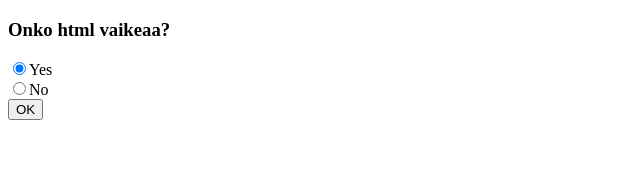
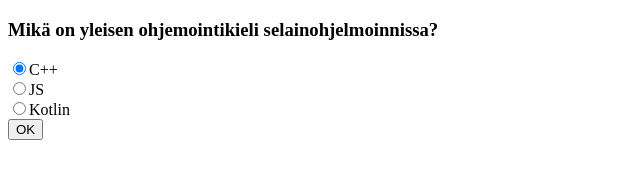
Before and after one commit to repenaattori/js, a plain HTML site: page index.html in a window 1280 px wide. Shown: the whole page, without its empty margins (0-640 px from the left). Drawn offline with Linux system fonts and the light colour scheme.

Commit message:
Laitetaan

```diff
--- a/code.js
+++ b/code.js
@@ -1,22 +1,26 @@
 let index = 0;
 let points = 0;
 let questions = [
-    'Onko html vaikeaa?',
-    'Onko sanna Marin Suomen presidentti?',
-    'Lasi tehdään hiekasta'
+    'Mikä on yleisen ohjemointikieli selainohjelmoinnissa?',
+    'Mikä seuraavista on kitaramerkki?'
 ];
 
+let answers = [
+    ['C++','JS','Kotlin'],
+    ['Hoover','Apple', 'Fender']
+];
 
-
-let answers = ['no', 'no', 'yes'];
+let correctAnswers = ['b','c'];
 
 let result = document.querySelector('#result');
 let question = document.querySelector('#question');
 let form = document.querySelector('form');
 form.addEventListener('submit', answer);
 
+//Asetetaan ensimmäinen kysymys
 setQuestion();
 
+//Vastauksen käsittely
 function answer(e){
     e.preventDefault();
 
@@ -24,8 +28,8 @@ function answer(e){
     let fData = new FormData(form);
     let a = fData.get('answer');
 
-    //Onko vastaus oikea
-    if(answers[index] == a){
+    //Onko vastaus oikea.
+    if(correctAnswers[index] == a){
         points++;
         question.classList.add('correct');
     }else{
@@ -36,20 +40,29 @@ function answer(e){
     result.textContent =
         'Sinulla on pisteitä ' + points + '/'+answers.length;
 
+    //Päivitetään seuraavan kysymyksen id.
     index++;
 
+    //Näytetään seuraava kysymys 4sek viiveellä.
     setTimeout(setQuestion, 4000);
 }
 
+//Kysymyksen asettaminen
 function setQuestion(){
-
+    //Poistetaan edellisen vastauksen muotoilut.
     question.classList.remove('correct','incorrect');
 
+    //Tarkistetaan loppuivatko kysymykset.
+    //Jos loppuivat, piilotetaan lomake.
     if(index > questions.length-1){
         form.classList.add('hidden');
         result.textContent =
               'Peli päättyi. Sait ' + points + '/'+ answers.length + ' pistettä.';
     }else{
         question.textContent = questions[index];
+        let labels = document.querySelectorAll('label');
+        labels[0].textContent = answers[index][0];
+        labels[1].textContent = answers[index][1];
+        labels[2].textContent = answers[index][2];
     }
 }
--- a/index.html
+++ b/index.html
@@ -10,8 +10,9 @@
 <body>
     <form>
         <h3 id="question"></h3>
-        <input type="radio" name="answer" id="yes" value="yes" checked><label>Yes</label><br>
-        <input type="radio" name="answer" id="no" value="no"><label>No</label><br>
+        <input type="radio" name="answer" value="a" checked><label></label><br>
+        <input type="radio" name="answer" value="b"><label></label><br>
+        <input type="radio" name="answer" value="c"><label></label><br>
         <button type="submit">OK</button>
     </form>
     <h3 id="result"></h3>
```
